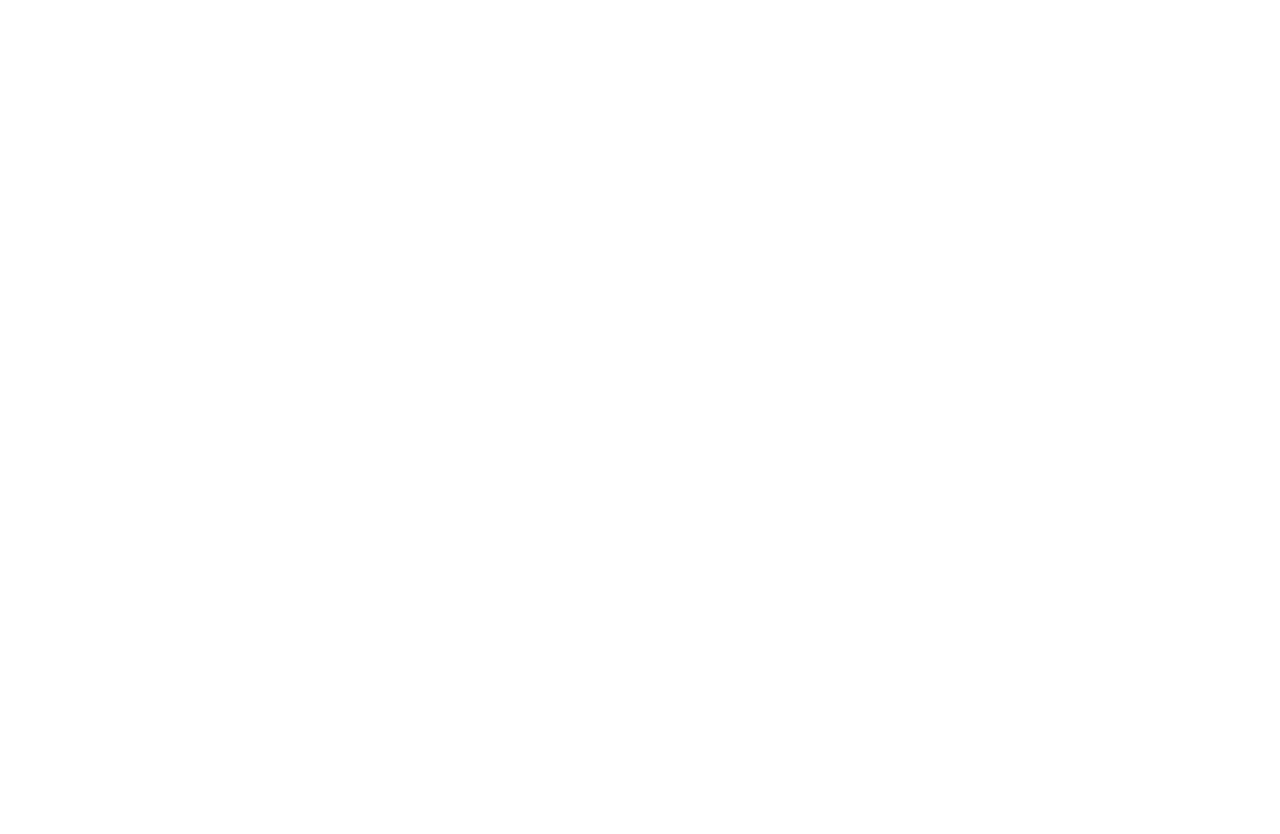
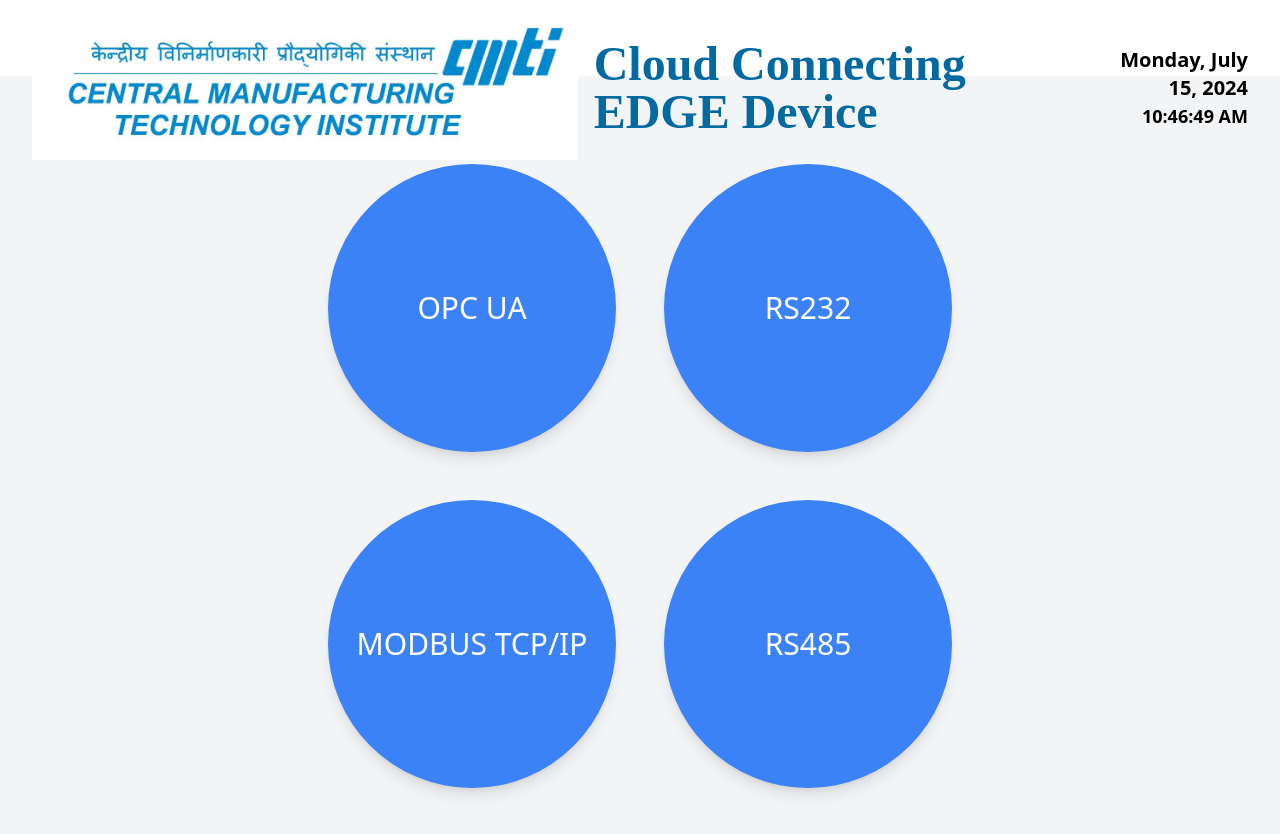
Before and after one commit to CodeWithPrat/CloudConnectingEdgeDevice_dashboard, a React (Create React App) app in the folder dashboard/: page /mainindex in a window 1280 px wide. Before the commit this address had no page. Shown: the top 834 px of the page. Before the commit the page ends 800 px from the top, so only its background shows below. Built offline with nearby package versions, Linux system fonts and the light colour scheme; the HTML template or start-up script is replaced by a standard one.

Commit message:
navigation added

```diff
--- a/dashboard/src/App.js
+++ b/dashboard/src/App.js
@@ -8,7 +8,7 @@
 import Spindle from './Components/RealTimeData/Spindle';
 import RS485 from './Components/RS485/RS485';
 import OeeGauges from './Components/OEE/OeeGauges';
-
+import MainIndex from './Components/RealTimeData/MainIndex';
 import Supervisor from './Components/SupPage/supervisor';
 import Temperature from './Components/Temperature/Temperature';
 
@@ -27,6 +27,7 @@
           <Route path="/RS485" element={<RS485 />} />
           <Route path="/oee" element={<OeeGauges/>} />
           <Route path="/rtmain" element={<RTIndex />} />
+          <Route path="/mainindex" element={<MainIndex />} />
 
         </Routes>
       </div>
--- a/dashboard/src/Components/MainPage/MainPage.js
+++ b/dashboard/src/Components/MainPage/MainPage.js
@@ -1,4 +1,5 @@
 import React, { useEffect, useState } from 'react';
+import { useNavigate } from 'react-router-dom';
 import cmtilogo from "../../Images/CCED_imgs/cmtiLogo.jpeg";
 import idimg from "../../Images/CCED_imgs/idCard.jpg";
 import machineImg from "../../Images/CCED_imgs/machine.jpg";
@@ -8,6 +9,7 @@
 
 function MainPage() {
     const [currentTime, setCurrentTime] = useState(new Date());
+    const navigate = useNavigate(); // Get the navigate function from react-router-dom
 
     useEffect(() => {
         const timer = setInterval(() => {
@@ -16,6 +18,10 @@
 
         return () => clearInterval(timer);
     }, []);
+
+    const handleNavigate = (path) => {
+        navigate(path); // Function to navigate to the specified path
+    };
 
     return (
         <div className="w-full bg-gray-100">
@@ -31,38 +37,36 @@
                 </div>
             </div>
 
-
             <div className="grid grid-cols-1 md:grid-cols-2 lg:grid-cols-3 gap-7 py-5">
                 <div className="flex flex-col">
                     <img src={idimg} alt="ID " className="profile_img object-contain" />
                 </div>
                 <div className="flex flex-col">
                     <img src={machineImg} alt="Machine" className="machine_img object-contain -ml-5" />
-
                 </div>
                 <div className="main_task w-full px-2">
-
                     <Task />
                 </div>
-
             </div>
 
             <div className="-ml-16">
-                    <div className="">
-                        <MainCircularGuage />
-                    </div>
+                <div className="">
+                    <MainCircularGuage />
                 </div>
+            </div>
 
-
-
+            {/* Navigation Buttons */}
             <div className="flex flex-wrap justify-center w-full items-center p-4 gap-7 ">
-                <button className="mainpage_btn text-white text-center font-bold w-96 h-32 md:w-96 md:h-48 lg:w-[30rem] lg:h-56 rounded-full shadow-lg flex items-center justify-center">
+                <button className="mainpage_btn text-white text-center font-bold w-96 h-32 md:w-96 md:h-48 lg:w-[30rem] lg:h-56 rounded-full shadow-lg flex items-center justify-center"
+                    onClick={() => handleNavigate('/machine-specifications')}>
                     <span className="text-xs md:text-base lg:text-lg px-2">Machine Specification and Job Drawings</span>
                 </button>
-                <button className="mainpage_btn text-white text-center font-bold w-96 h-32 md:w-96 md:h-48 lg:w-[30rem] lg:h-56 rounded-full shadow-lg  flex items-center justify-center">
+                <button className="mainpage_btn text-white text-center font-bold w-96 h-32 md:w-96 md:h-48 lg:w-[30rem] lg:h-56 rounded-full shadow-lg flex items-center justify-center"
+                    onClick={() => handleNavigate('/mainindex')}>
                     <span className="text-xs md:text-base lg:text-lg px-2">Real-Time Data</span>
                 </button>
-                <button className="mainpage_btn text-white text-center font-bold w-96 h-32 md:w-96 md:h-48 lg:w-[30rem] lg:h-56 rounded-full shadow-lg flex items-center justify-center">
+                <button className="mainpage_btn text-white text-center font-bold w-96 h-32 md:w-96 md:h-48 lg:w-[30rem] lg:h-56 rounded-full shadow-lg flex items-center justify-center"
+                    onClick={() => handleNavigate('/overall-equipment-effectiveness')}>
                     <span className="text-xs md:text-base lg:text-lg px-2">Overall Equipment Effectiveness</span>
                 </button>
             </div>
@@ -70,4 +74,4 @@
     )
 }
 
-export default MainPage
+export default MainPage;
--- /dev/null
+++ b/dashboard/src/Components/RealTimeData/MainIndex.js
@@ -0,0 +1,56 @@
+import React, { useEffect, useState } from 'react';
+import { useNavigate } from 'react-router-dom';
+import cmtilogo from "../../Images/CCED_imgs/cmtiLogo.jpeg";
+
+function MainIndex() {
+    const [currentTime, setCurrentTime] = useState(new Date());
+    const navigate = useNavigate();
+
+    const buttons = [
+        { label: 'OPC UA', path: '/rtmain' },
+        { label: 'RS232', path: '/rs232' },
+        { label: 'MODBUS TCP/IP', path: '/temperature' },
+        { label: 'RS485', path: '/rs485' },
+    ];
+
+    useEffect(() => {
+        const timer = setInterval(() => {
+            setCurrentTime(new Date());
+        }, 1000);
+
+        return () => clearInterval(timer);
+    }, []);
+
+    return (
+        <div className="w-full bg-gray-100">
+            {/* Header */}
+            <div className="w-full flex flex-col md:flex-row items-center justify-between bg-white shadow-md py-4 px-8">
+                <img src={cmtilogo} alt="Company Logo" className="h-20 md:h-36 mr-4 mb-4 md:mb-0" />
+                <h1 className="text-2xl md:text-5xl font-bold text-sky-700 mb-4 md:mb-0" style={{ fontFamily: 'serif' }}>
+                    Cloud Connecting EDGE Device
+                </h1>
+                <div className="text-right font-bold">
+                    <p className="text-base md:text-xl">{currentTime.toLocaleDateString(undefined, { weekday: 'long', year: 'numeric', month: 'long', day: 'numeric' })}</p>
+                    <p className="text-sm md:text-lg">{currentTime.toLocaleTimeString()}</p>
+                </div>
+            </div>
+
+            {/* Buttons Section */}
+            <div className="flex flex-wrap justify-center items-center min-h-screen bg-gray-100 mt-[-100px]">
+                <div className="grid grid-cols-2 gap-4">
+                    {buttons.map((button, index) => (
+                        <button
+                            key={index}
+                            onClick={() => navigate(button.path)}
+                            className="m-4 w-40 h-40 md:w-56 md:h-56 lg:w-72 lg:h-72 bg-blue-500 text-white text-xl md:text-2xl lg:text-3xl rounded-full flex justify-center items-center shadow-lg transform transition-transform duration-300 hover:scale-110 hover:bg-blue-600"
+                        >
+                            {button.label}
+                        </button>
+                    ))}
+                </div>
+            </div>
+        </div>
+    );
+}
+
+export default MainIndex;
--- a/dashboard/src/Components/RealTimeData/RTIndex.js
+++ b/dashboard/src/Components/RealTimeData/RTIndex.js
@@ -1,6 +1,5 @@
 import React, { useState } from 'react';
 import FeedDrive from './FeedDrive';
-import './RTIndex.css'; // Import the CSS for styling and animations
 import Spindle from './Spindle';
 
 const RTIndex = () => {
@@ -12,6 +11,9 @@
 
   return (
     <div className="w-full">
+        <h2 className="text-3xl sm:text-4xl lg:text-5xl font-bold text-center text-blue-800 mb-5 mt-3" style={{ fontFamily: 'serif' }}>
+        MACHINE REAL TIME DATA
+      </h2>
       <div className="ms-3 p-3">
         <div className="tem_buttong flex justify-center items-center" role="group">
           <button
--- a/dashboard/src/Components/Temperature/Temperature.js
+++ b/dashboard/src/Components/Temperature/Temperature.js
@@ -1,5 +1,5 @@
-import React, { useState, useEffect } from "react";
 import axios from "axios";
+import React, { useEffect, useState } from "react";
 import Thermometer from "react-thermometer-component";
 import TempChart from "./TempChart";
 
@@ -11,7 +11,7 @@
     const fetchData = async () => {
       try {
         const response = await axios.get(
-          "https://cmti-edge.online/smddc/AMSINDIA.php"
+          "https://cmti-edge.online/digitaltwin/modbus_tcp.php"
         );
         if (response.status === 200) {
           setChartData(response.data);
@@ -46,7 +46,7 @@
             <div className="w-48 h-64 mb-4">
               <Thermometer
                 theme="light"
-                value={chartData?.[`tc${sensorNum}`] / 1}
+                value={chartData?.[`temp${sensorNum}`] / 1}
                 max={200}
                 size="large"
                 height={250}
@@ -55,7 +55,7 @@
               />
             </div>
             <p className="text-2xl font-bold text-blue-500">
-              {chartData?.[`tc${sensorNum}`]}°C
+              {chartData?.[`temp${sensorNum}`]}°C
             </p>
           </div>
         ))}
@@ -66,11 +66,11 @@
           <button
             key={sensorNum}
             className={`py-3 px-6 rounded-full text-lg font-semibold transition-all duration-300 ease-in-out ${
-              selectedSensor === `TC${sensorNum}`
+              selectedSensor === `temp${sensorNum}`
                 ? "bg-blue-800 text-white shadow-lg transform scale-105"
                 : "bg-blue-950 text-white hover:bg-blue-100"
             }`}
-            onClick={() => handleSensorClick(`TC${sensorNum}`)}
+            onClick={() => handleSensorClick(`temp${sensorNum}`)}
           >
             Temperature Sensor {sensorNum.toString().padStart(2, '0')}
           </button>
```
Also changed, not shown: dashboard/src/Components/RealTimeData/RTIndex.css (deleted).
